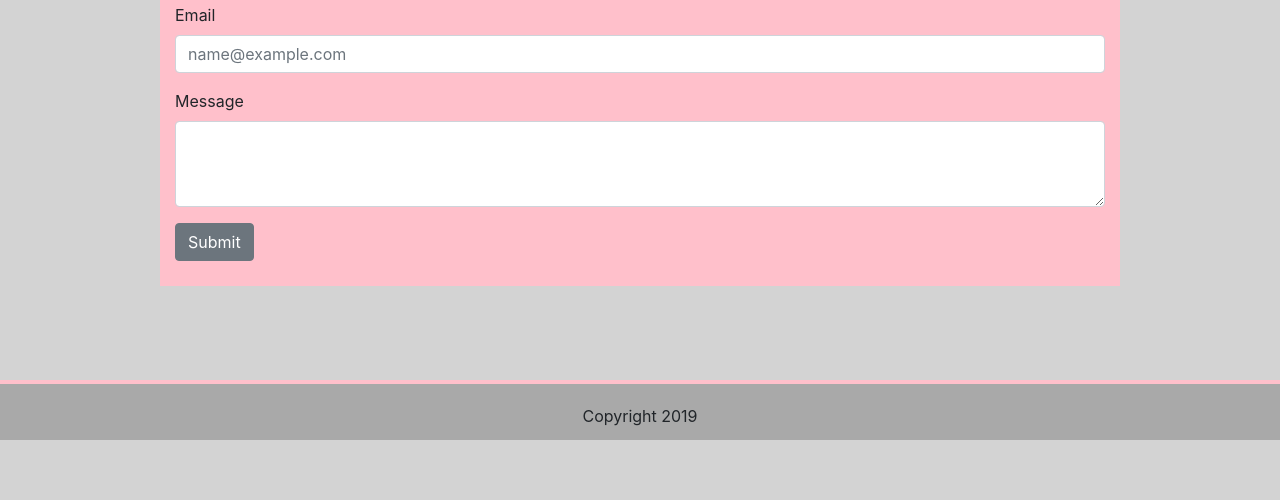
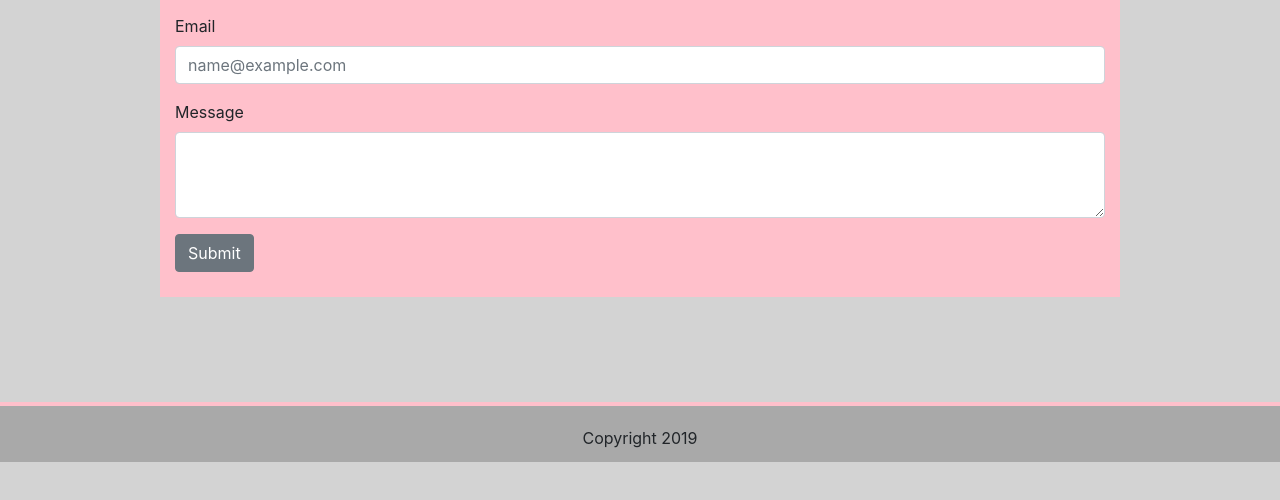
Before and after one commit to owodu001/Homework-2, a plain HTML site: page contact.html in a window 1280 px wide. Shown: the part 278-778 px from the top of the page. Drawn offline with nearby package versions, Linux system fonts and the light colour scheme.

Commit message:
contact footer upodate

```diff
--- a/assets/css/contact.css
+++ b/assets/css/contact.css
@@ -14,8 +14,12 @@
     background-color: White;
 }
 
+.right {
+    right: 0;
+}
+
 .gap {
-    height: 94px;
+    height: 105px;
 }
 
 .contact {
--- a/contact.html
+++ b/contact.html
@@ -56,7 +56,7 @@
         <div class="col-12 gap"></div>
     </div>
 
-    <footer>Copyright 2019</footer>
+    <footer class="right">Copyright 2019</footer>
 
 </body>
 
```
